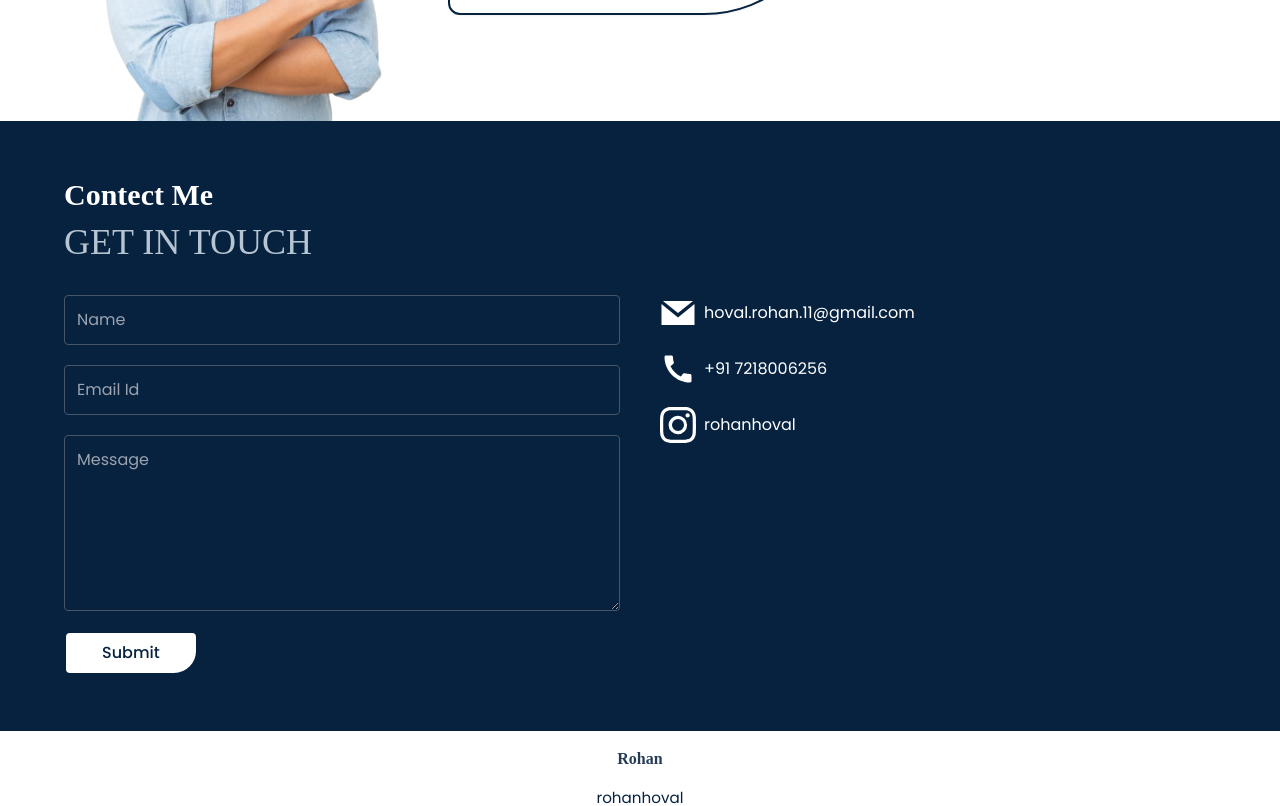
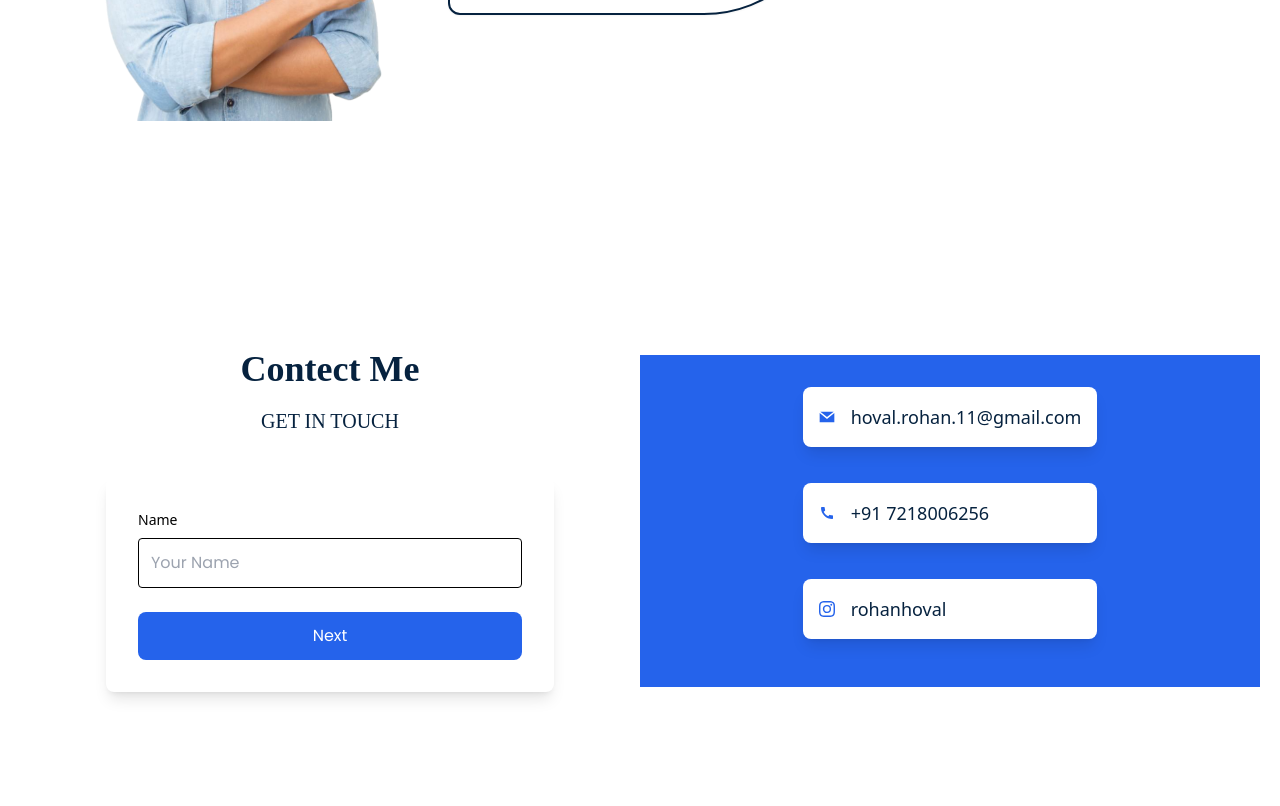
Before and after one commit to rohanh007/Portfolio, a React (Vite) app: page / in a window 1280 px wide. Shown: the part 3360-4166 px from the top of the page. Built offline with nearby package versions, Linux system fonts and the light colour scheme; a web font is replaced by a local one.

Commit message:
desgin contact

```diff
--- a/src/components/Contact.jsx
+++ b/src/components/Contact.jsx
@@ -1,4 +1,4 @@
-import { createElement, useRef } from "react";
+import { useState, createElement, useRef } from "react";
 import { content } from "../Content";
 import emailjs from "@emailjs/browser";
 import toast, { Toaster } from "react-hot-toast";
@@ -6,8 +6,8 @@ import toast, { Toaster } from "react-hot-toast";
 const Contact = () => {
   const { Contact } = content;
   const form = useRef();
+  const [step, setStep] = useState(1);
 
-  // Sending Email
   const sendEmail = (e) => {
     e.preventDefault();
 
@@ -18,75 +18,130 @@ const Contact = () => {
       .then(
         (result) => {
           console.log(result.text);
-          // Clear all input field values
           form.current.reset();
-          // Success toast message
-          toast.success("Email send Successfully");
+          toast.success("Email sent successfully!");
+          setStep(1);
         },
         (error) => {
           console.log(error.text);
-          toast.error(error.text);
+          toast.error("Failed to send email.");
         }
       );
   };
 
   return (
-    <section className="bg-dark_primary text-white" id="contact">
+    <section className="bg-gray-50 text-gray-800" id="contact">
       <Toaster />
-      <div className="md:container px-5 py-14">
-        <h2 className="title !text-white" data-aos="fade-down">
-          {Contact.title}
-        </h2>
-        <h4 className="subtitle" data-aos="fade-down">
-          {Contact.subtitle}
-        </h4>
-        <br />
-        <div className="flex gap-10 md:flex-row flex-col">
-          <form
-            ref={form}
-            onSubmit={sendEmail}
-            data-aos="fade-up"
-            className="flex-1 flex flex-col gap-5"
-          >
-            {/* Input Name as same as email js templates values */}
+      <div className="container mx-auto px-5 py-14 flex flex-col lg:flex-row items-center min-h-screen">
+        <div className="lg:w-1/2 mb-10 lg:mb-0 flex flex-col items-center">
+          <h2 className="text-4xl font-bold mb-4" data-aos="fade-down">{Contact.title}</h2>
+          <h4 className="text-xl font-medium mb-10" data-aos="fade-down">{Contact.subtitle}</h4>
+          <div className="w-full max-w-md bg-white p-8 rounded-lg shadow-lg">
+            <form  onSubmit={sendEmail}>
+              {step === 1 && (
+                <div data-aos="fade-up">
+                  <div className="mb-6">
+                    <label className="block text-sm font-medium mb-2" htmlFor="from_name">Name</label>
                     <input
                       type="text"
                       name="from_name"
-              placeholder="Name"
+                      id="from_name"
+                      placeholder="Your Name"
                       required
-              className="border border-slate-600 p-3 rounded"
+                      className="w-full border border-gray-300 p-3 rounded focus:outline-none focus:ring-2 focus:ring-blue-500"
                     />
+                  </div>
+                  <div className="flex justify-between">
+                    <button
+                      type="button"
+                      onClick={() => setStep(2)}
+                      className="w-full bg-blue-600 text-white py-3 rounded-lg hover:bg-blue-700 transition"
+                    >
+                      Next
+                    </button>
+                  </div>
+                </div>
+              )}
+              {step === 2 && (
+                <div data-aos="fade-up">
+                  <div className="mb-6">
+                    <label className="block text-sm font-medium mb-2" htmlFor="user_email">Email</label>
                     <input
                       type="email"
                       name="user_email"
-              pattern="[A-Za-z0-9._%+-]+@[A-Za-z0-9.-]+\.[A-Za-z]{1,63}$"
-              placeholder="Email Id"
+                      id="user_email"
+                      pattern="[A-Za-z0-9._%+-]+@[A-Za-z0-9.-]+\.[A-Za-z]{2,}$"
+                      placeholder="Your Email"
                       required
-              className="border border-slate-600 p-3 rounded"
+                      className="w-full border border-gray-300 p-3 rounded focus:outline-none focus:ring-2 focus:ring-blue-500"
                     />
+                  </div>
+                  <div className="flex justify-between">
+                    <button
+                      type="button"
+                      onClick={() => setStep(1)}
+                      className="w-1/2 bg-gray-500 text-white py-3 rounded-lg hover:bg-gray-600 transition mr-2"
+                    >
+                      Back
+                    </button>
+                    <button
+                      type="button"
+                      onClick={() => setStep(3)}
+                      className="w-1/2 bg-blue-600 text-white py-3 rounded-lg hover:bg-blue-700 transition"
+                    >
+                      Next
+                    </button>
+                  </div>
+                </div>
+              )}
+              {step === 3 && (
+                <div data-aos="fade-up">
+                  <div className="mb-6">
+                    <label className="block text-sm font-medium mb-2" htmlFor="message">Message</label>
                     <textarea
                       name="message"
-              placeholder="Message"
-              className="border border-slate-600 p-3 rounded h-44"
+                      id="message"
+                      placeholder="Your Message"
                       required
+                      className="w-full border border-gray-300 p-3 rounded focus:outline-none focus:ring-2 focus:ring-blue-500 h-32"
                     ></textarea>
+                  </div>
+                  <div className="flex justify-between">
                     <button
-              className="btn self-start
-            bg-white text-dark_primary"
+                      type="button"
+                      onClick={() => setStep(2)}
+                      className="w-1/2 bg-gray-500 text-blue py-3 rounded-lg hover:bg-gray-600 transition mr-2"
+                    >
+                      Back
+                    </button>
+                    <button
+                      type="submit"
+                      className="w-1/2 bg-blue-600 text-white py-3 rounded-lg hover:bg-blue-700 transition"
                     >
                       Submit
                     </button>
+                  </div>
+                </div>
+              )}
             </form>
-          <div className="flex-1 flex flex-col gap-5">
+          </div>
+        </div>
+        <div className="lg:w-1/2 flex flex-col justify-center items-center p-8 bg-blue-600 text-white" data-aos="fade-left">
+          <div className="flex flex-col items-center gap-5">
             {Contact.social_media.map((content, i) => (
               <div
                 key={i}
                 data-aos="fade-down"
-                data-aos-delay={i * 430}
-                className="flex items-center gap-2"
+                data-aos-delay={i * 100}
+                className="flex items-center gap-4 bg-white text-dark_primary p-4 rounded-lg shadow-lg w-full mb-4"
               >
-                <h4 className="text-white">{createElement(content.icon)}</h4>
-                <a className="font-Poppins" href={content.link} target="_blank">
+                <div className="text-blue-600">{createElement(content.icon)}</div>
+                <a
+                  className="text-lg font-medium"
+                  href={content.link}
+                  target="_blank"
+                  rel="noopener noreferrer"
+                >
                   {content.text}
                 </a>
               </div>
```
Lines whose indentation alone changed are shown as unchanged.
